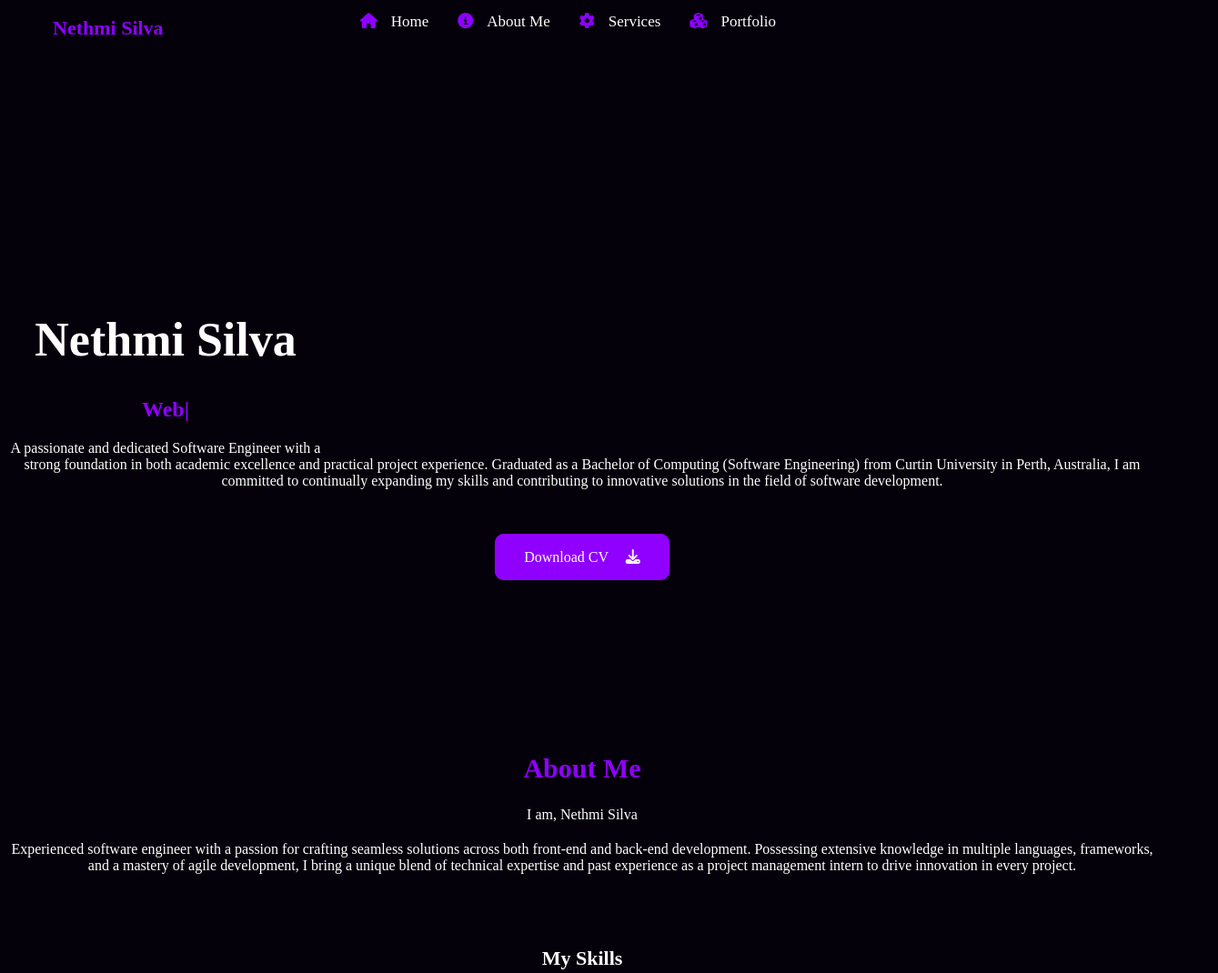
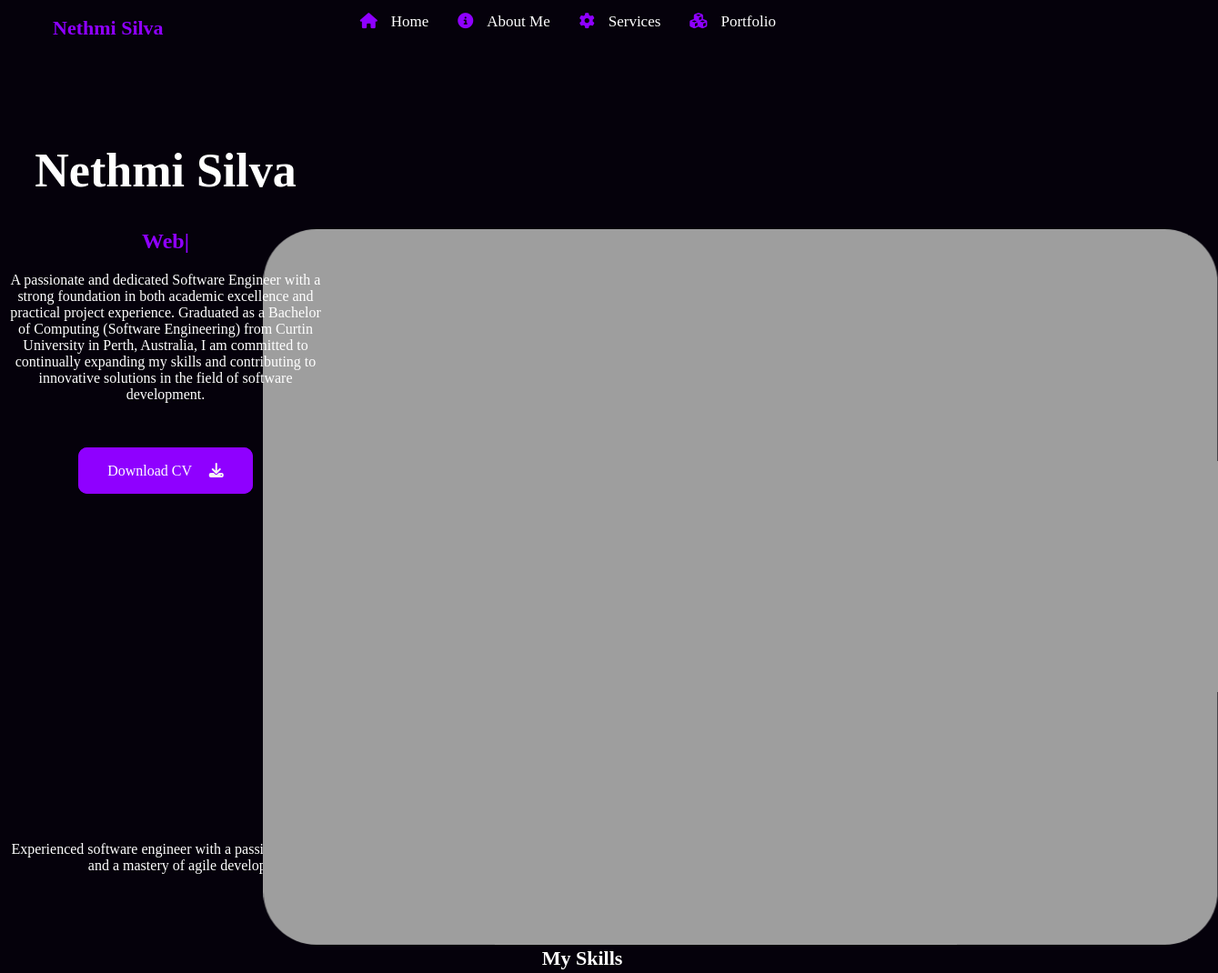
Before and after one commit to NethmiSilva/Portfolio, a plain HTML site: page index.html in a window 1280 px wide. Shown: the top 1070 px of the page at 91% size, 1339 px wide, since content can reach past the window. Drawn offline with nearby package versions, Linux system fonts and the light colour scheme; the site is published under a folder, as on GitHub Pages, so addresses that start at the root find nothing; a script that the page names is missing.

Commit message:
fixed link for image

```diff
--- a/index.html
+++ b/index.html
@@ -53,7 +53,7 @@
     </div>
     <div class="container">
       <div class="section1" id="section1">
-        <img src="/images/2306.w030.n003.747B.p15.747.jpg" alt="" />
+        <img src="images/2306.w030.n003.747B.p15.747.jpg" alt="" />
         <h1>Nethmi Silva</h1>
         <h2><span class="typing">Software Engineer</span></h2>
         <p>
```
